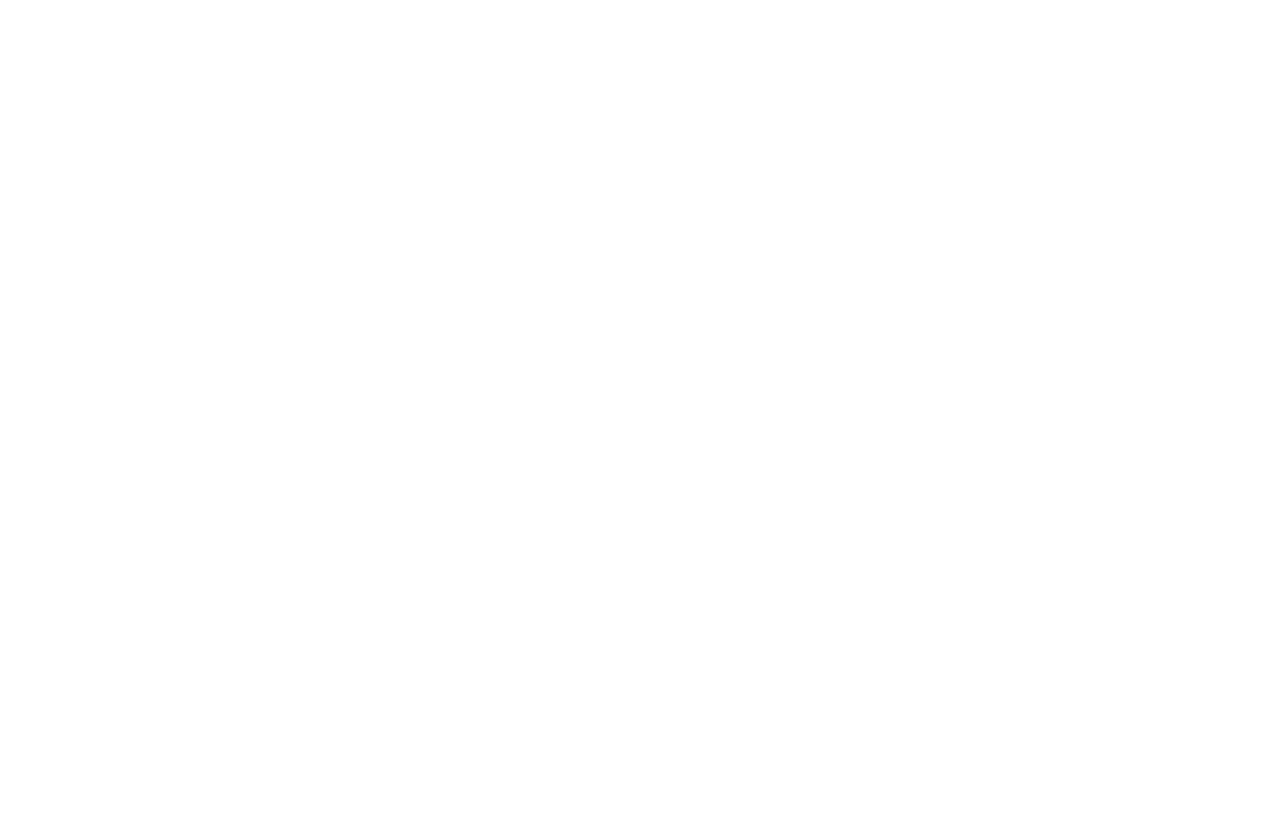
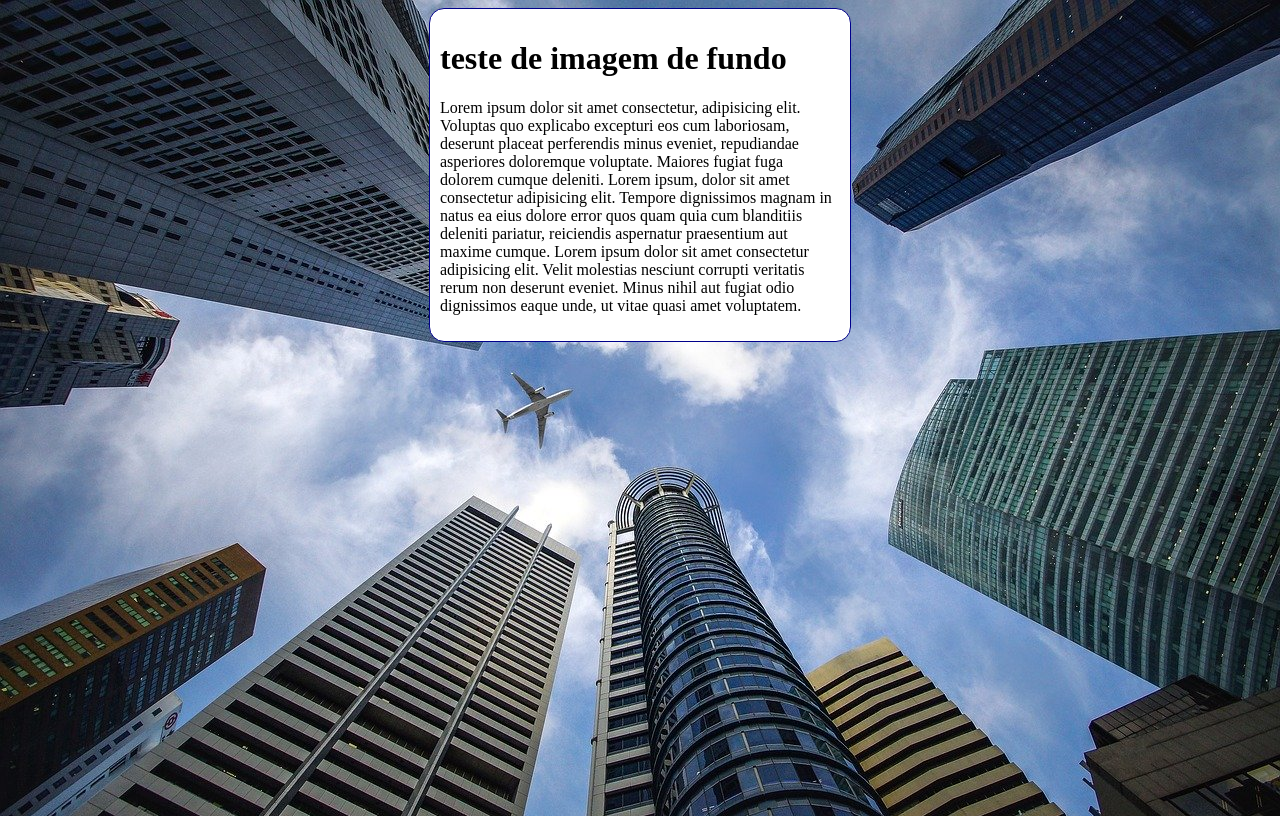
Before and after one commit to EzequiasC/aulas-html, a plain HTML site: page aula22/fundo006.html in a window 1280 px wide. Drawn offline with Linux system fonts and the light colour scheme.

Commit message:
atualização exer 22

```diff
--- a/aula22/fundo006.html
+++ b/aula22/fundo006.html
@@ -4,8 +4,30 @@
     <meta charset="UTF-8">
     <meta name="viewport" content="width=device-width, initial-scale=1.0">
     <title>Document</title>
+    <style>
+        body {
+            height: 100vh;
+            background-color: black;
+            background-image: url(imagens/wallpaper002.jpg);
+            background-repeat: no-repeat;
+            background-position: center top;
+            background-size: cover;
+        }
+        main {
+            background-color: white;
+            width: 400px;
+            padding: 10px;
+            margin: auto;
+            border-radius: 15px;
+            border: 1px solid darkblue;
+        }
+    </style>
 </head>
 <body>
+    <main>
+        <h1>teste de imagem de fundo</h1>
+        <p>Lorem ipsum dolor sit amet consectetur, adipisicing elit. Voluptas quo explicabo excepturi eos cum laboriosam, deserunt placeat perferendis minus eveniet, repudiandae asperiores doloremque voluptate. Maiores fugiat fuga dolorem cumque deleniti. Lorem ipsum, dolor sit amet consectetur adipisicing elit. Tempore dignissimos magnam in natus ea eius dolore error quos quam quia cum blanditiis deleniti pariatur, reiciendis aspernatur praesentium aut maxime cumque. Lorem ipsum dolor sit amet consectetur adipisicing elit. Velit molestias nesciunt corrupti veritatis rerum non deserunt eveniet. Minus nihil aut fugiat odio dignissimos eaque unde, ut vitae quasi amet voluptatem.</p>
 
+    </main>
 </body>
 </html>
```
